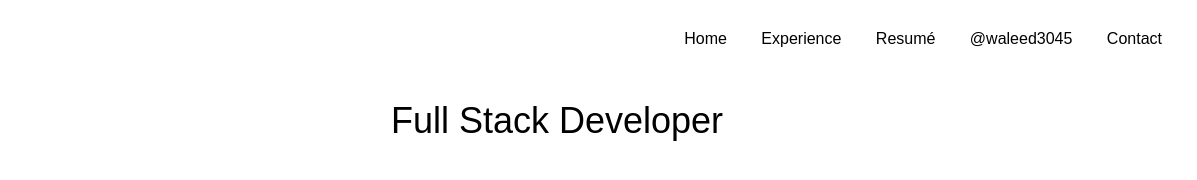
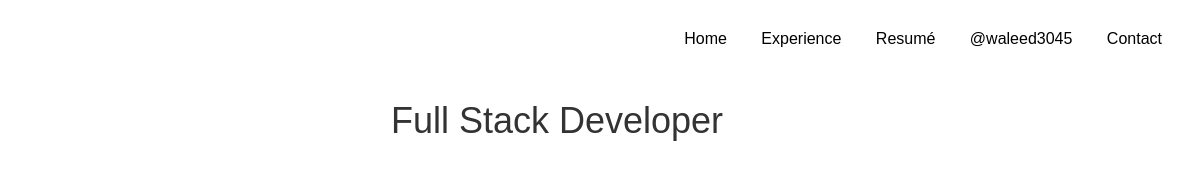
Before and after one commit to fossabot/Waleed.me, a website: page index.html in a window 1280 px wide. Shown: the full height of the page, 83-1280 px from the left. Drawn offline with nearby package versions, Linux system fonts and the light colour scheme; some packages are replaced by stand-ins of ours.

Commit message:
modified css

```diff
--- a/css/style.css
+++ b/css/style.css
@@ -1,8 +1,8 @@
 body
 {
     background-color: #FFFFFF;
-    font-color: #333333;
-    font-family: "Arial";
+    color: #333333;
+    font-family: Arial, serif;
     padding: 0px;
     margin: 0px;
 }
```
